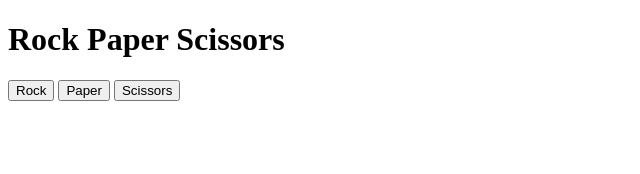
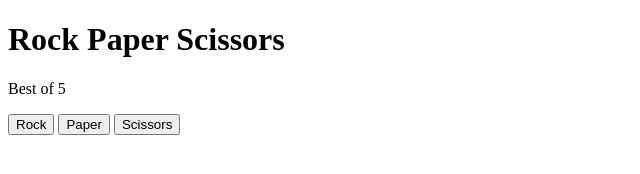
Before and after one commit to Seyfire/rock-paper-scissors, a plain HTML site: page index.html in a window 1280 px wide. Shown: the whole page, without its empty margins (0-640 px from the left). Drawn offline with Linux system fonts and the light colour scheme.

Commit message:
update html

```diff
--- a/index.html
+++ b/index.html
@@ -9,6 +9,7 @@
 <body>
 
     <h1>Rock Paper Scissors</h1>
+    <p>Best of 5</p>
 
     <button class="human-selection" id="rock">Rock</button>
     <button class="human-selection" id="paper">Paper</button>
```
